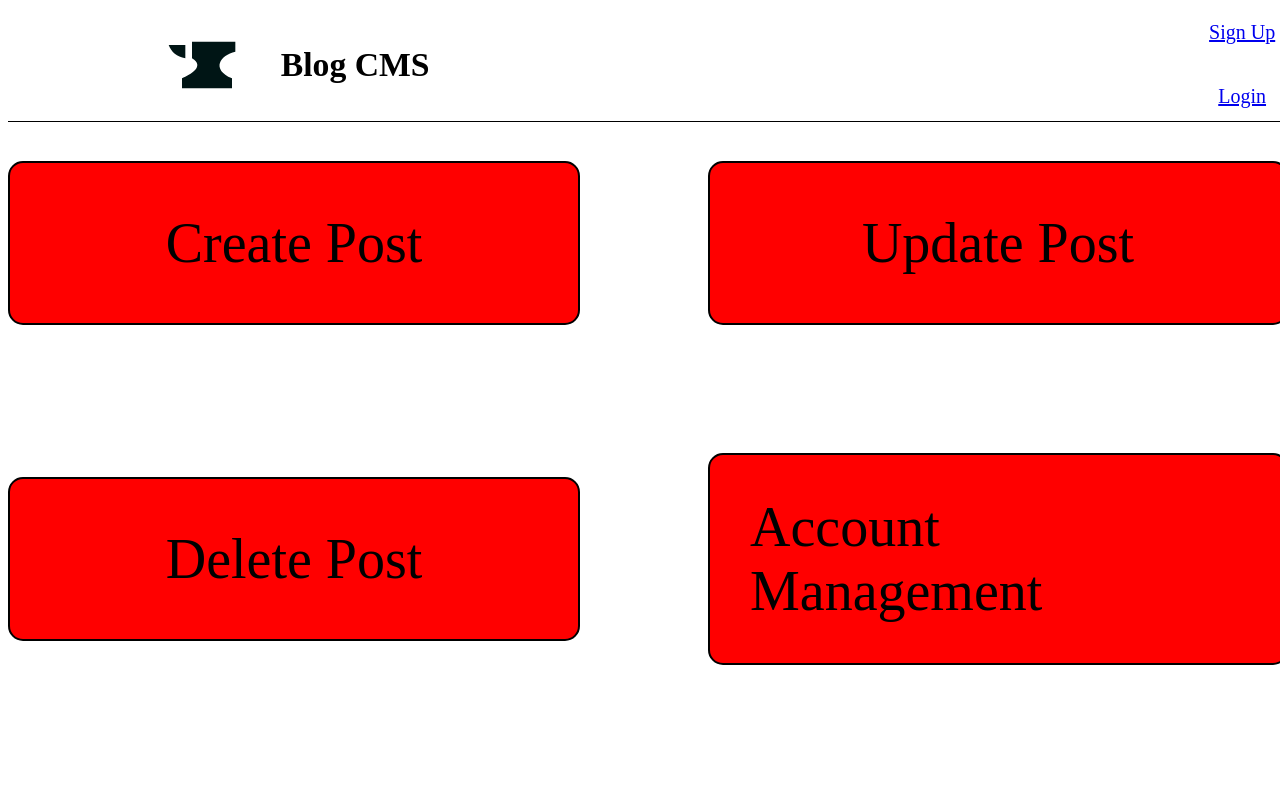
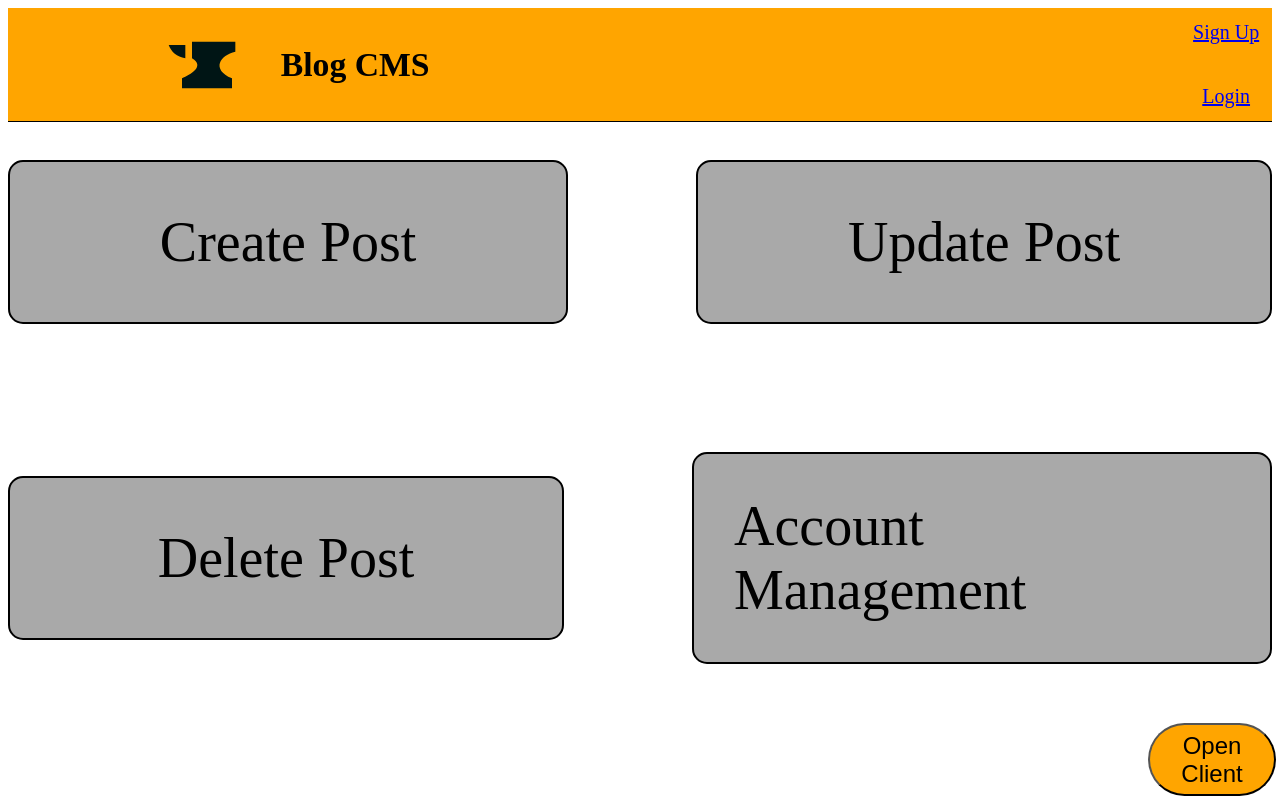
Before and after one commit to DutsAndrew/blog-cms, a Next.js app: page / in a window 1280 px wide. Built offline with nearby package versions, Linux system fonts and the light colour scheme.

Commit message:
button added to take user on cms back to client, more styling changes

```diff
--- a/app/globals.css
+++ b/app/globals.css
@@ -1,5 +1,5 @@
 body {
-  overflow-x: hidden;
+  max-width: 100vw;
 }
 
 button:hover {
@@ -26,6 +26,7 @@ button:hover {
   justify-content: space-between;
   align-items: center;
   border-bottom: 1px solid black;
+  background-color: #FFA500;
 }
 
 .header-logo-container {
@@ -86,5 +87,5 @@ input {
   margin: 0;
   margin-left: 1vw;
   border-radius: 15px;
-  font-size: 1.25em;
+  font-size: 1.75em;
 }
--- a/app/page.module.css
+++ b/app/page.module.css
@@ -1,5 +1,6 @@
 .pageContainer {
-  width: 100vw;
+  padding: 0;
+  margin: 0;
 }
 
 .cmsCardsContainer {
@@ -39,7 +40,7 @@
   border: 2px solid black;
   font-size: 2em;
   border-radius: 15px;
-  background-color: red;
+  background-color: darkgray;
 }
 
 .operationContainer:hover, .notAuthorizedCards:hover {
@@ -256,3 +257,23 @@
 .tagsInput {
   max-width: 10vw;
 }
+
+.switchToClientButton {
+  max-width: 10vw;
+  min-width: 5vw;
+  font-size: 1.5em;
+  padding: 0.5vw;
+  margin: 0.5vh;
+  height: auto;
+  position: fixed;
+  bottom: 0;
+  right: 0;
+  z-index: 1;
+  background-color: #FFA500;
+  border-radius: 50px;
+}
+
+.switchToClientButton:hover {
+  cursor: pointer;
+  transform: scale(0.9);
+}
--- a/app/page.tsx
+++ b/app/page.tsx
@@ -73,6 +73,10 @@ export default function Home() {
     };
   };
 
+  const handleOpenClientTab = () => {
+    window.open("https://dutsandrew-blog-client.vercel.app/", "_blank");
+  };
+
   if (auth.token === true) {
     return (
       <div className={styles.mainPageContainer}>
@@ -90,6 +94,11 @@ export default function Home() {
             </Link>
           })}
         </main>
+        <button
+          className={styles.switchToClientButton}
+          onClick={() => handleOpenClientTab()}>
+            Open Client
+        </button>
       </div>
     );
   } else {
@@ -109,6 +118,11 @@ export default function Home() {
             </div>
           })}
         </main>
+        <button
+          className={styles.switchToClientButton}
+          onClick={() => handleOpenClientTab()}>
+            Open Client
+        </button>
       </div>
     );
   };
```
